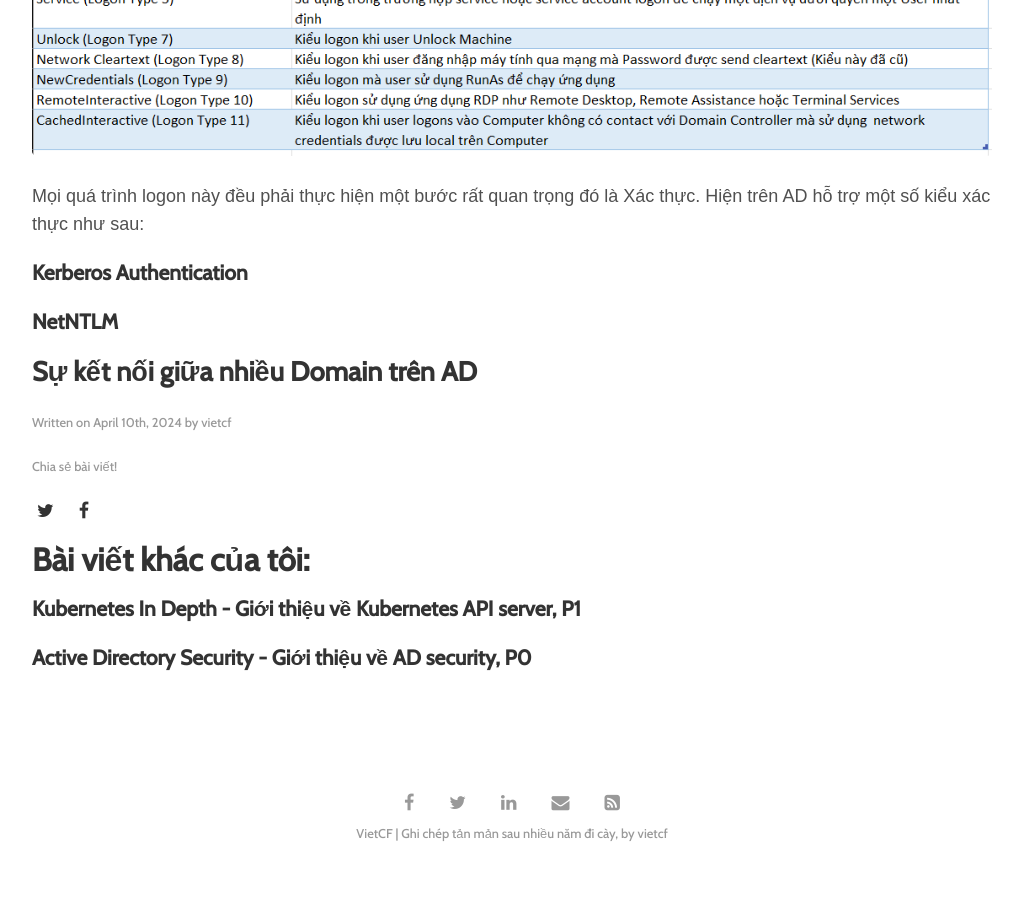
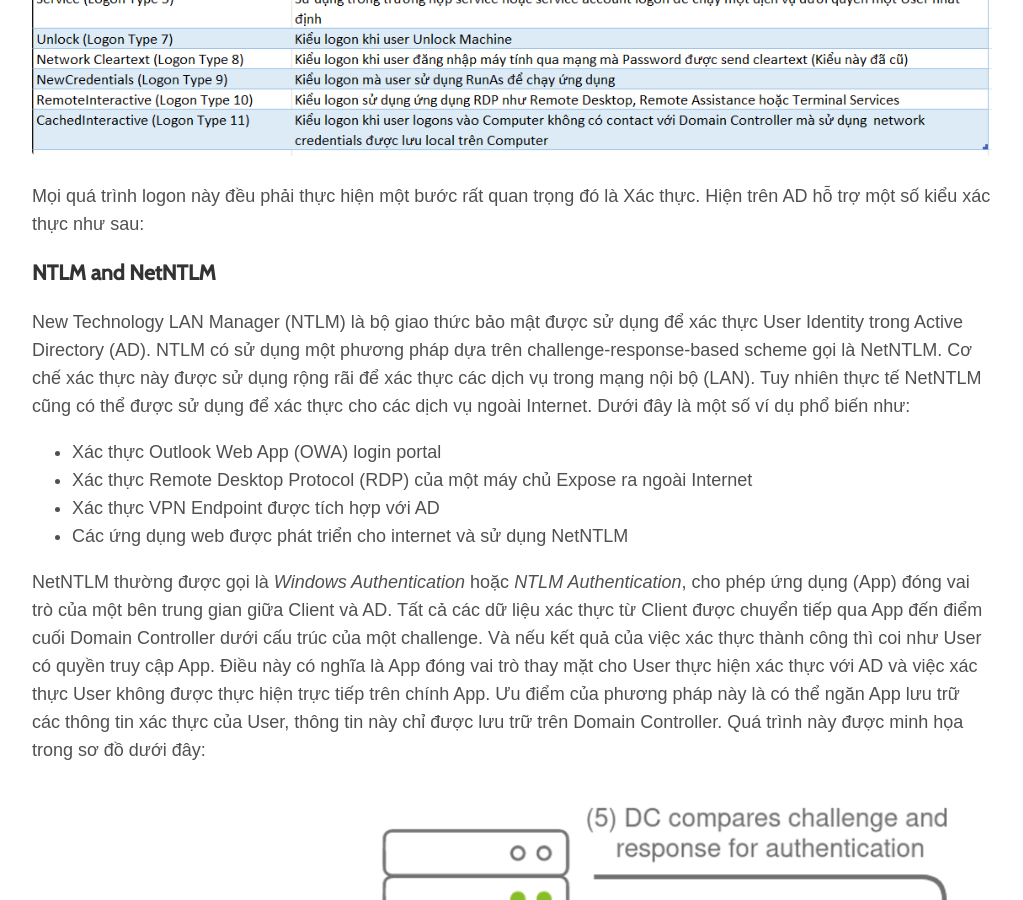
Before and after one commit to vietcf/vietchoi, a Jekyll site: the page built from _posts/2024-04-10-ActiveDirectorySecurity-Active-Directory-In-Basic-p1.md, in a window 1280 px wide and 900 px high, scrolled down 9051 px. Shown: the whole window, without its empty margins (128-1151 px from the left). Built offline with Jekyll 4.4.1, drawn with Linux system fonts in a browser that asks for light colours; some web fonts are replaced; some of the changed text lies outside the part shown.

Commit message:
update net ntml login

```diff
--- a/_posts/2024-04-10-ActiveDirectorySecurity-Active-Directory-In-Basic-p1.md
+++ b/_posts/2024-04-10-ActiveDirectorySecurity-Active-Directory-In-Basic-p1.md
@@ -81,7 +81,7 @@ Một Domain có các Domain controller là các các máy chủ (Đối tượn
 #### Phân biệt Group và OU (Organizational Unit) (ai mới làm AD cũng hay bị nhẫm lần giữa chúng)
 Hãy nhớ rằng Group sinh ra để nhóm các đối tượng quản lý và phân quyền truy cập tới tài nguyên (File/Thư mục) hoặc chính sách gửi mail trong khi OU tập trung vào việc nhóm các đối tượng lại với nhau để thiết lập các chính sách (VD: Chính sách mật khẩu, Audit log, ...).
 
-Trong AD cũng định nghĩa sẵn một số Group/User có sẵn (built-in User/Group). Các User/Group này một số là các đối tượng với *Đặc quyền** đặc biệt trên hệ thống ~ Privilege User/Group trên hệ thống Active Directory. Nhóm này cần được tập trung tối đa trong việc quản lý/sử dụng vì mất một user trong nhóm này là vô cùng nghiêm trọng. Tôi chia ra làm 2 nhóm với Level khác nhau.
+Trong AD cũng định nghĩa sẵn một số Group/User có sẵn (built-in User/Group). Các User/Group này một số là các đối tượng với **Đặc quyền** đặc biệt trên hệ thống ~ Privilege User/Group trên hệ thống Active Directory. Nhóm này cần được tập trung tối đa trong việc quản lý/sử dụng vì mất một user trong nhóm này là vô cùng nghiêm trọng. Tôi chia ra làm 2 nhóm với Level khác nhau.
 
 ### Privilege Group/User trên AD bắt buộc phải biết
 
@@ -105,7 +105,20 @@ Chúng ta hay sử dụng Console logon máy tính Windows trực tiếp hoặc
 
 Mọi quá trình logon này đều phải thực hiện một bước rất quan trọng đó là Xác thực. Hiện trên AD hỗ trợ một số kiểu xác thực như sau:
 
+### NTLM and NetNTLM
+New Technology LAN Manager (NTLM) là bộ giao thức bảo mật được sử dụng để xác thực User Identity trong Active Directory (AD). NTLM có sử dụng một phương pháp dựa trên challenge-response-based scheme gọi là NetNTLM. Cơ chế xác thực này được sử dụng rộng rãi để xác thực các dịch vụ trong mạng nội bộ (LAN). Tuy nhiên thực tế NetNTLM cũng có thể được sử dụng để xác thực cho các dịch vụ ngoài Internet. Dưới đây là một số ví dụ phổ biến như:
+* Xác thực Outlook Web App (OWA) login portal
+* Xác thực Remote Desktop Protocol (RDP) của một máy chủ Expose ra ngoài Internet
+* Xác thực VPN Endpoint được tích hợp với AD
+* Các ứng dụng web được phát triển cho internet và sử dụng NetNTLM
+
+NetNTLM thường được gọi là *Windows Authentication* hoặc *NTLM Authentication*, cho phép ứng dụng (App) đóng vai trò của một bên trung gian giữa Client và AD. Tất cả các dữ liệu xác thực từ Client được chuyển tiếp qua App đến điểm cuối Domain Controller dưới cấu trúc của một challenge. Và nếu kết quả của việc xác thực thành công thì coi như User có quyền truy cập App. Điều này có nghĩa là App đóng vai trò thay mặt cho User thực hiện xác thực với AD và việc xác thực User không được thực hiện trực tiếp trên chính App. Ưu điểm của phương pháp này là có thể ngăn App lưu trữ các thông tin xác thực của User, thông tin này chỉ được lưu trữ trên Domain Controller. Quá trình này được minh họa trong sơ đồ dưới đây:
+
+![NTLM Logon]( {{site.url}}/assets/img/2024/04/10/06-netNTLM-authen-method.png)
+
 ### Kerberos Authentication
+
+
 
 ### NetNTLM
 
```
Also changed, not shown: assets/img/2024/04/10/06-netNTLM-authen-method.png (added).
